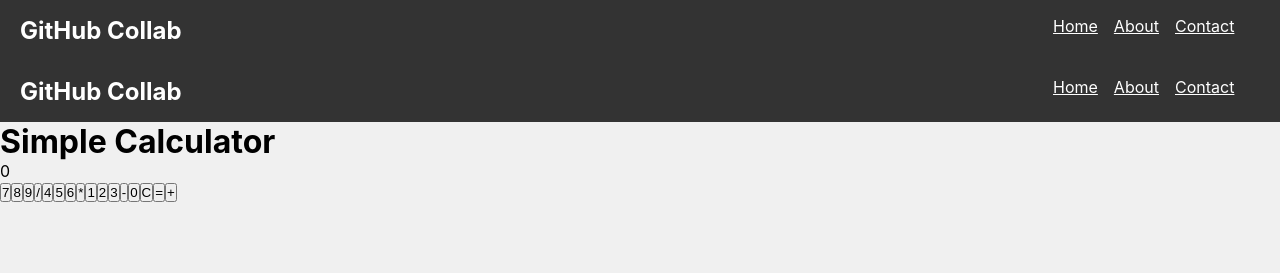
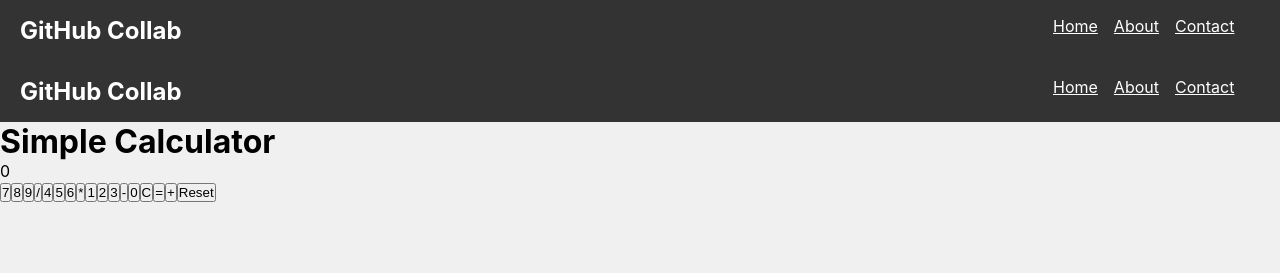
Before and after one commit to meghs-nads/SampleReactProject, a React (Create React App) app: page / in a window 1280 px wide. Shown: the top 273 px of the page. Built offline with nearby package versions, Linux system fonts and the light colour scheme.

Commit message:
Update App.js change 2

```diff
--- a/src/App.js
+++ b/src/App.js
@@ -30,6 +30,11 @@ const App = () => {
         setOperator(null);
         setWaitingForSecondValue(false);
       }
+    } else if (value === 'Reset') { // Added reset button functionality
+      setDisplay('0');
+      setOperator(null);
+      setFirstValue(null);
+      setWaitingForSecondValue(false);
     } else {
       if (!waitingForSecondValue) {
         setFirstValue(display);
@@ -53,14 +58,15 @@ const App = () => {
     7, 8, 9, '/',
     4, 5, 6, '*',
     1, 2, 3, '-',
-    0, 'C', '=', '+'
+    0, 'C', '=', '+',
+    'Reset' // Added Reset button
   ];
 
   return (
     <>
       <Navbar />
       <Hero />
-      <h1>Simple Calculator</h1> {/* Added title */}
+      <h1>Simple Calculator</h1>
       <div className="calculator">
         <div className="display">{display}</div>
         <div className="buttons">
```
